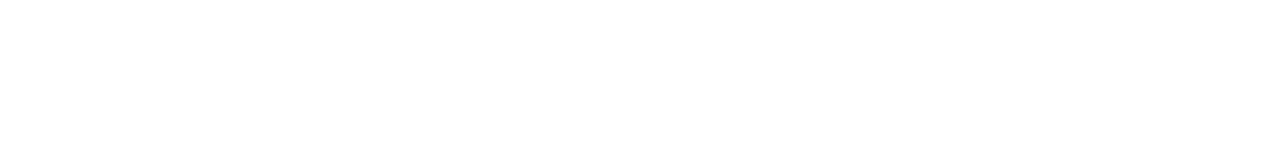
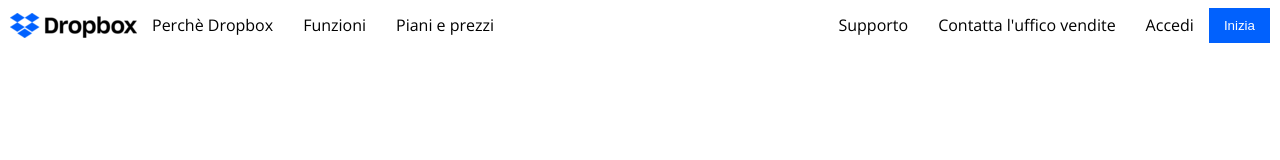
Before and after one commit to salvatorescalise1999/htmlcss-dropbox, a plain HTML site: page index.html in a window 1280 px wide. Drawn offline with nearby package versions, Linux system fonts and the light colour scheme; a web font is replaced by a local one.

Commit message:
creazione nav bar

```diff
--- a/index.html
+++ b/index.html
@@ -17,6 +17,28 @@
 
 <body>
 
+    <header class="header-flex">
+        <div class="flex-row">
+            <img src="img/logo-small.png" alt="logo di Dropbox">
+            <ul class="flex-row">
+                <li><a href=""></a>Perchè Dropbox</li>
+                <li><a href=""></a>Funzioni</li>
+                <li><a href=""></a>Piani e prezzi</li>
+
+            </ul>
+        </div>
+        <div class="flex-row">
+            <ul class="flex-row">
+                <li><a href=""></a>Supporto</li>
+                <li><a href=""></a>Contatta l'uffico vendite</li>
+                <li><a href=""></a>Accedi</li>
+            </ul>
+
+            <button class="button button-blue">Inizia</button>
+        </div>
+
+
+    </header>
 </body>
 
 </html>
--- a/style.css
+++ b/style.css
@@ -7,3 +7,56 @@
 body {
     font-family: "Open Sans", sans-serif;
 }
+
+
+.header-flex {
+    display: flex;
+    justify-content: space-between;
+
+    height: 50px;
+    padding-left: 10px;
+    padding-right: 10px;
+    position: fixed;
+    top: 0px;
+    left: 0px;
+    width: 100%;
+    z-index: 1000;
+
+
+}
+
+.flex-row {
+    display: flex;
+    flex-direction: row;
+    align-items: anchor-center;
+
+}
+
+li {
+    flex-direction: row;
+    list-style: none;
+    padding: 15px;
+    cursor: pointer;
+}
+
+li:hover {
+    border-bottom: solid 1px #0161fd;
+}
+
+.button-blue:hover {
+    background-color: #3d84f7;
+
+}
+
+.button {
+    padding: 10px;
+    padding-left: 15px;
+    padding-right: 15px;
+}
+
+.button-blue {
+    background-color: #0161fd;
+    color: white;
+    border: #0161fd;
+    cursor: pointer;
+}
```
